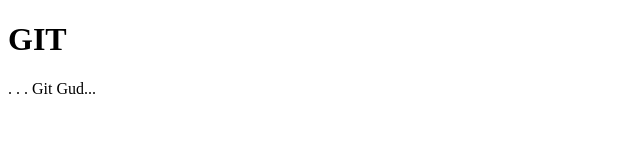
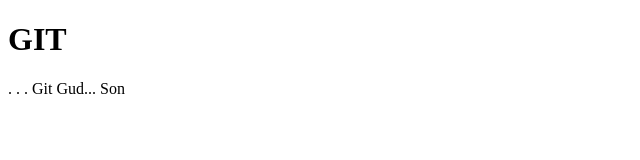
Before and after one commit to 2015000264/New, a plain HTML site: page index.html in a window 1280 px wide. Shown: the full height of the page, 0-640 px from the left. Drawn offline with Linux system fonts and the light colour scheme.

Commit message:
3rd commit

```diff
--- a/index.html
+++ b/index.html
@@ -12,3 +12,4 @@
 .
 .
 Git Gud...
+Son
```
